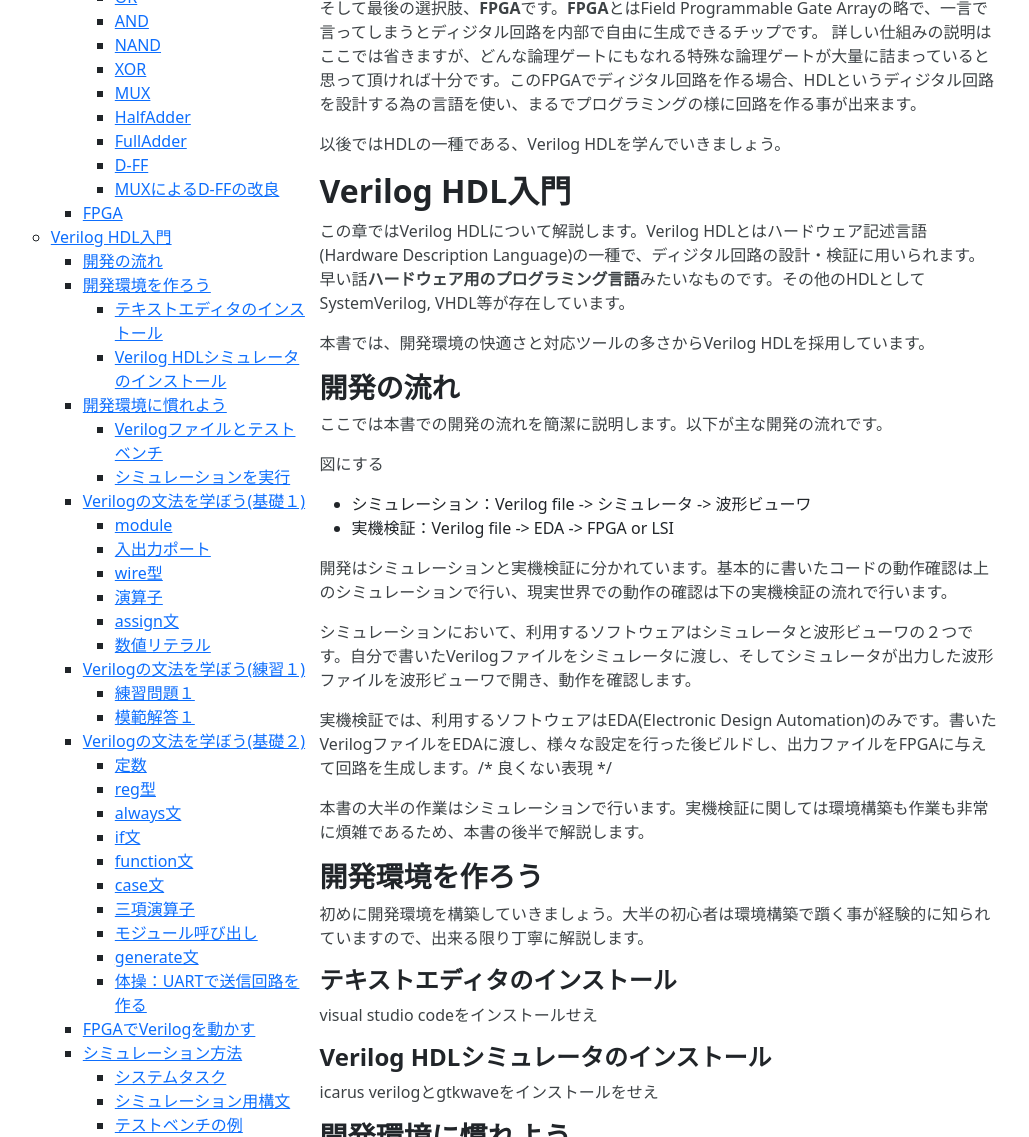
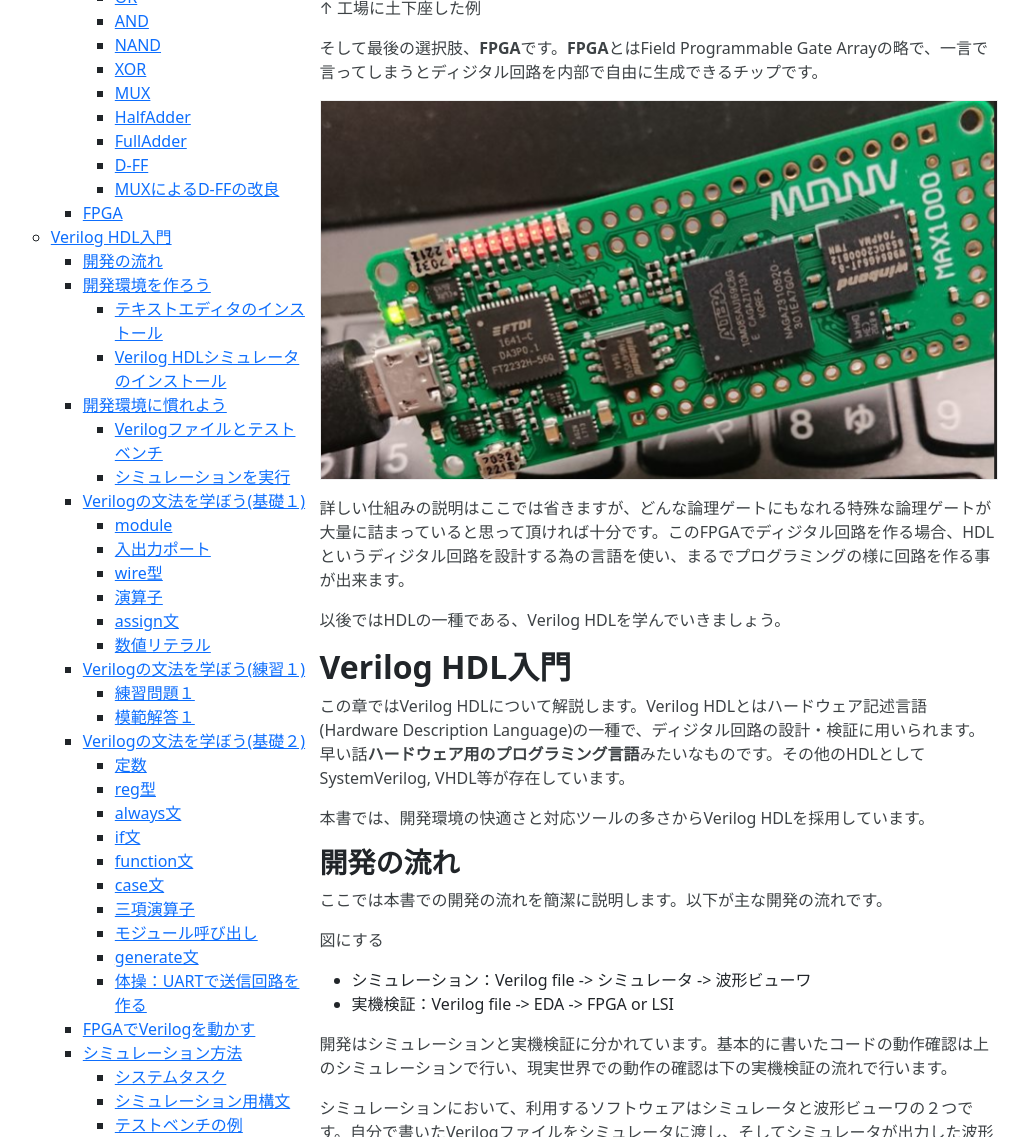
Before and after one commit to Cra2yPierr0t/Cra2yPierr0t.github.io, a Jekyll site: the page built from LetsMakeCPU.md, in a window 1280 px wide and 1400 px high, scrolled down 12664 px. Shown: the part 263-1400 px from the top of the window, without its empty margins (26-1055 px from the left). Built offline with Jekyll 4.4.1, drawn with Linux system fonts in a browser that asks for light colours; formulas are drawn with MathJax 3.

Commit message:
add FPGA pic

```diff
--- a/LetsMakeCPU.md
+++ b/LetsMakeCPU.md
@@ -311,7 +311,12 @@
 
 ![](https://user-images.githubusercontent.com/48832611/205153031-033603ce-ccac-4f02-b91a-920f15859ff1.png)
 
+↑ 工場に土下座した例
+
 そして最後の選択肢、**FPGA**です。**FPGA**とはField Programmable Gate Arrayの略で、一言で言ってしまうとディジタル回路を内部で自由に生成できるチップです。
+
+![](https://raw.githubusercontent.com/Cra2yPierr0t/Cra2yPierr0t.github.io/master/images/LetsMakeCPU/fpga.png)
+
 詳しい仕組みの説明はここでは省きますが、どんな論理ゲートにもなれる特殊な論理ゲートが大量に詰まっていると思って頂ければ十分です。このFPGAでディジタル回路を作る場合、HDLというディジタル回路を設計する為の言語を使い、まるでプログラミングの様に回路を作る事が出来ます。
 
 以後ではHDLの一種である、Verilog HDLを学んでいきましょう。
```
Also changed, not shown: images/LetsMakeCPU/fpga.png (added).
